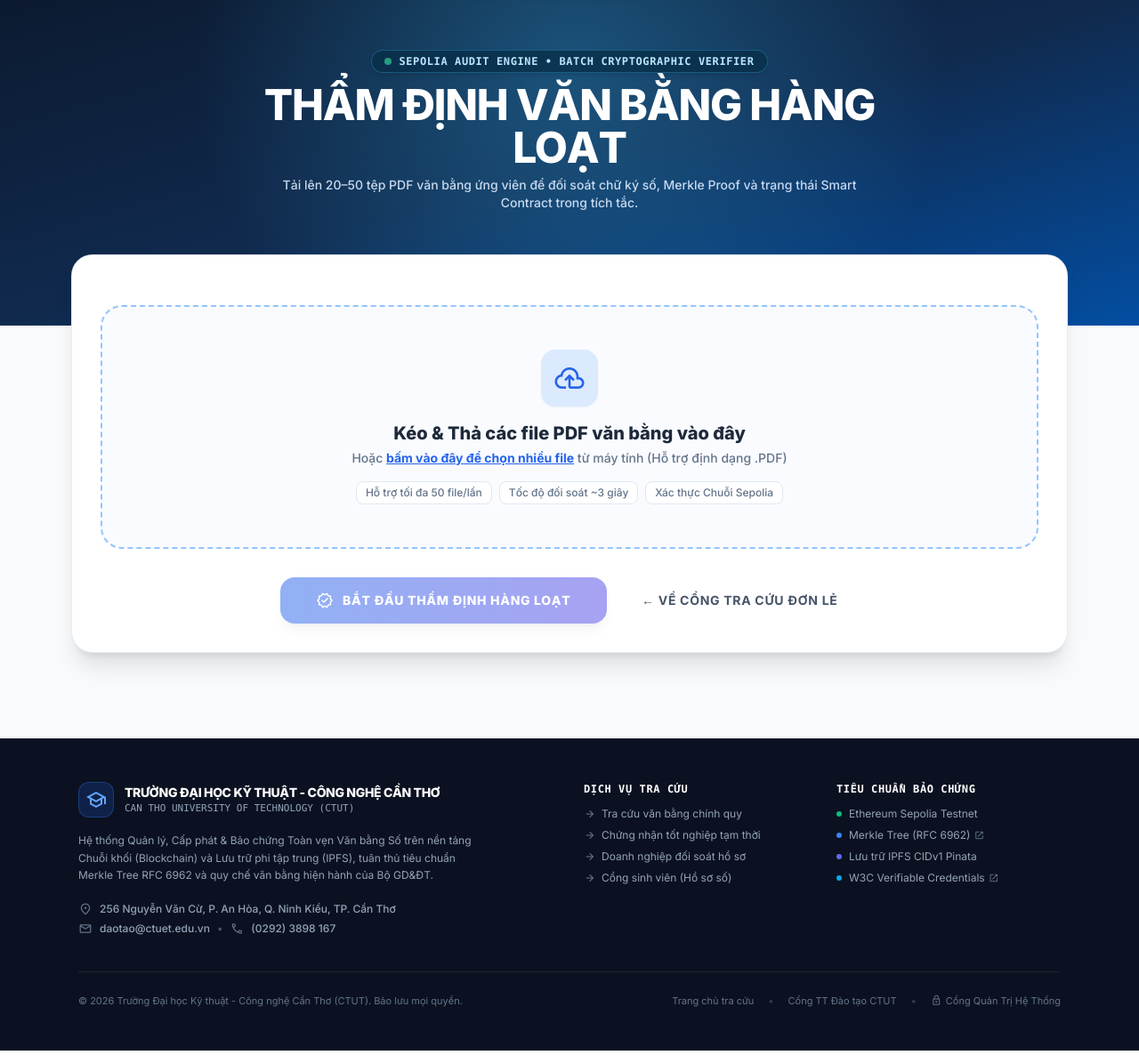
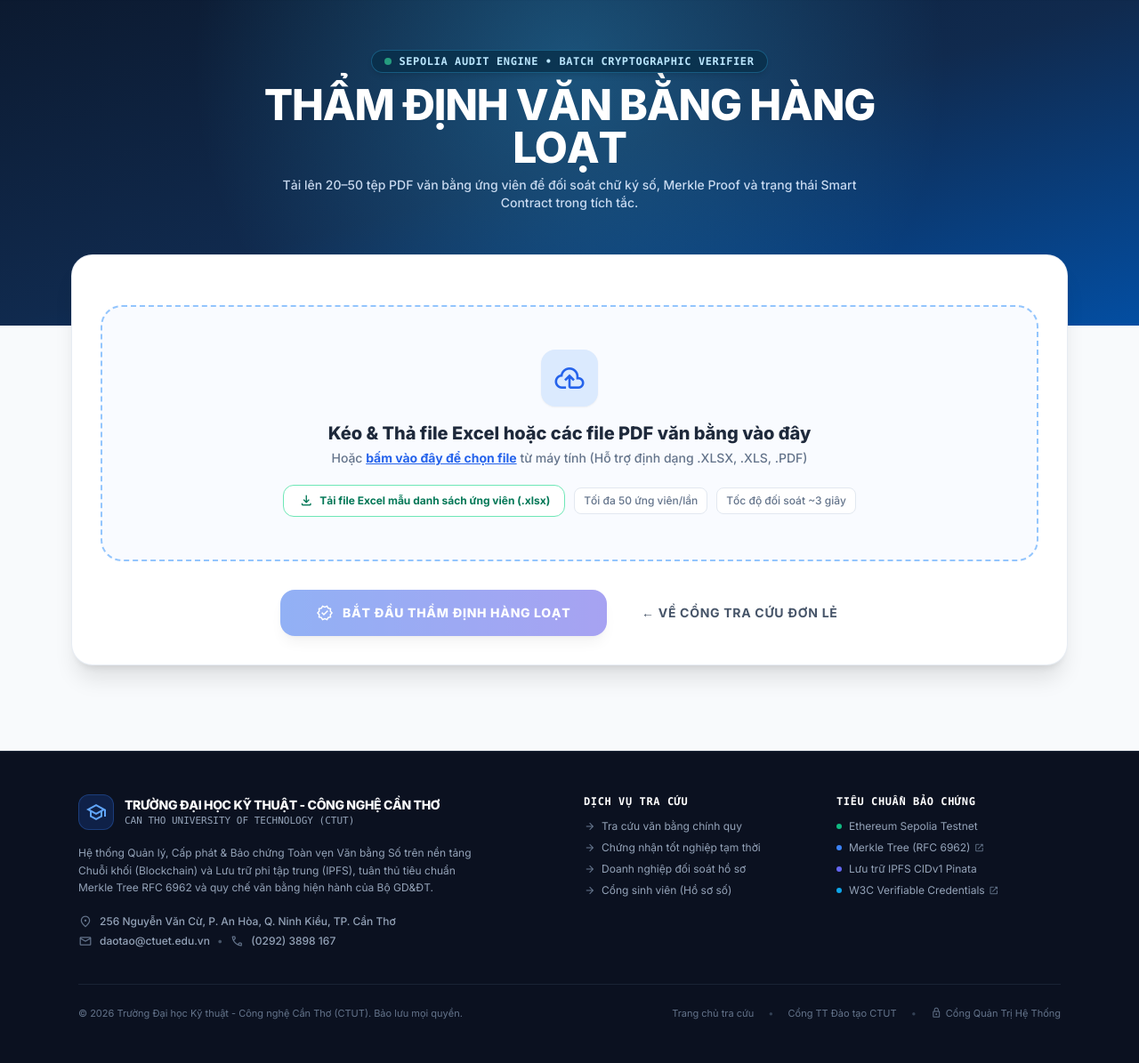
Before and after one commit to vtruongkhuong/HeThongLuuTru_CapPhat_XacMinhVanBang_Blockchain, a Django app: page /doanh-nghiep/ in a window 1280 px wide. Shown: the part 78-1273 px from the top of the page at 89% size. Run offline with Django 5.2, Linux system fonts and the light colour scheme; parts of the project's set-up code (start-up, migrations or seed data) failed here and were passed over; some libraries are stand-ins or nearby versions.

Commit message:
feat(DoanhNghiep): Ho tro file Excel danh sach ung vien tham dinh hang loat va nut tai file mau

```diff
--- a/apps/verification/urls.py
+++ b/apps/verification/urls.py
@@ -8,6 +8,7 @@ urlpatterns = [
     path('tracuu/', views.public_verify_view, name='public_verify'),
     path('tracuu-tam-thoi/', views.verify_temp_cert_view, name='verify_temp_cert'),
     path('doanh-nghiep/', views.employer_batch_verify_view, name='employer_batch_verify'),
+    path('doanh-nghiep/mau-excel/', views.download_employer_sample_excel, name='employer_sample_excel'),
     path('chung-thuc-pdf/<str:degree_id>/', views.download_verification_cert_pdf, name='download_verification_cert_pdf'),
     path('badge/<str:degree_uuid>.svg', views.degree_badge_svg, name='degree_badge_svg'),
     # [Nghĩa - Tech Showcase] Visual Merkle Tree & W3C Verifiable Credentials
--- a/apps/verification/views.py
+++ b/apps/verification/views.py
@@ -522,11 +522,25 @@ def download_verification_cert_pdf(request, degree_id):
     return response
 
 
+def download_employer_sample_excel(request):
+    """
+    [Doanh nghiệp] Tải file Excel mẫu danh sách ứng viên tuyển dụng để thẩm định hàng loạt
+    """
+    import os
+    file_path = os.path.join(settings.BASE_DIR, 'danh_sach_ung_vien_mau.xlsx')
+    if os.path.exists(file_path):
+        with open(file_path, 'rb') as fh:
+            response = HttpResponse(fh.read(), content_type="application/vnd.openxmlformats-officedocument.spreadsheetml.sheet")
+            response['Content-Disposition'] = 'attachment; filename="danh_sach_ung_vien_mau.xlsx"'
+            return response
+    return HttpResponse("File mẫu chưa được khởi tạo", status=404)
+
+
 def employer_batch_verify_view(request):
     """
     [Nghĩa - Task 1] Cổng Doanh nghiệp Xác minh Hàng loạt (Batch Employer Verification).
-    Cho phép nhà tuyển dụng kéo-thả hàng loạt file PDF (20-50 files) để hệ thống tự động
-    đối soát thật/giả/thu hồi trong vài giây và xuất báo cáo thẩm định dạng Excel/PDF.
+    Cho phép nhà tuyển dụng tải lên file Excel danh sách ứng viên hoặc kéo-thả hàng loạt file PDF
+    để hệ thống tự động đối soát thật/giả/thu hồi trong vài giây và xuất báo cáo thẩm định dạng Excel.
     """
     context = {
         'results': [],
@@ -545,6 +559,135 @@ def employer_batch_verify_view(request):
             file_bytes = f.read()
             f.seek(0)
 
+            # ── 1. NẾU LÀ FILE EXCEL DANH SÁCH ỨNG VIÊN (.XLSX / .XLS) ────────────
+            if file_name.lower().endswith(('.xlsx', '.xls')):
+                try:
+                    wb = openpyxl.load_workbook(io.BytesIO(file_bytes), data_only=True)
+                    ws = wb.active
+                    header_row_idx = 2
+                    for r_idx in range(1, 10):
+                        row_vals = [str(ws.cell(row=r_idx, column=c).value or '').lower() for c in range(1, 10)]
+                        if any('họ' in v or 'mssv' in v or 'số hiệu' in v for v in row_vals):
+                            header_row_idx = r_idx
+                            break
+
+                    for r_idx in range(header_row_idx + 1, ws.max_row + 1):
+                        name_val = str(ws.cell(row=r_idx, column=2).value or '').strip()
+                        code_val = str(ws.cell(row=r_idx, column=3).value or '').strip()
+                        deg_val = str(ws.cell(row=r_idx, column=4).value or '').strip()
+                        type_val = str(ws.cell(row=r_idx, column=5).value or '').strip()
+
+                        if not name_val and not code_val and not deg_val:
+                            continue
+
+                        degree = None
+                        if deg_val:
+                            m_serial = re.match(r'^CTUT-[^-]+-(\d+)$', deg_val.strip(), re.IGNORECASE)
+                            if m_serial:
+                                try:
+                                    degree = Degree.objects.filter(pk=int(m_serial.group(1))).select_related(
+                                        'student', 'student__major', 'student__faculty', 'degree_type', 'batch'
+                                    ).first()
+                                except (ValueError, TypeError):
+                                    pass
+                            if not degree:
+                                degree = Degree.objects.filter(
+                                    Q(canonical_hash__iexact=deg_val) |
+                                    Q(student__student_code__iexact=deg_val)
+                                ).select_related(
+                                    'student', 'student__major', 'student__faculty', 'degree_type', 'batch'
+                                ).first()
+
+                        if not degree and code_val:
+                            degree = Degree.objects.filter(student__student_code__iexact=code_val).select_related(
+                                'student', 'student__major', 'student__faculty', 'degree_type', 'batch'
+                            ).first()
+
+                        if degree:
+                            if degree.status == 'REVOKED':
+                                status = 'REVOKED'
+                                status_text = 'Văn bằng đã bị thu hồi'
+                                badge_class = 'bg-amber-50 text-amber-700 border-amber-200'
+                            elif degree.status == 'ISSUED':
+                                status = 'VERIFIED'
+                                status_text = 'Hợp lệ (Chuẩn Blockchain)'
+                                badge_class = 'bg-emerald-50 text-emerald-700 border-emerald-200'
+                            else:
+                                status = 'PENDING'
+                                status_text = 'Chưa phát hành chính thức'
+                                badge_class = 'bg-slate-50 text-slate-700 border-slate-200'
+
+                            proof_obj = getattr(degree, 'merkle_proof', None)
+                            if not proof_obj:
+                                try:
+                                    DegreeMerkleProof = apps.get_model('blockchain', 'DegreeMerkleProof')
+                                    proof_obj = DegreeMerkleProof.objects.filter(degree=degree).first()
+                                except LookupError:
+                                    proof_obj = None
+                            issuance_batch = getattr(degree, 'issuance_batch', None) or getattr(proof_obj, 'issuance_batch', None)
+                            if not issuance_batch and degree.batch:
+                                issuance_batch = degree.batch.issuance_batches.filter(status='CONFIRMED').first()
+
+                            merkle_root = getattr(issuance_batch, 'merkle_root', '---')
+                            tx_hash = getattr(degree, 'tx_hash', None) or getattr(issuance_batch, 'tx_hash', '---')
+
+                            results.append({
+                                'file_name': f"Excel #{r_idx-header_row_idx}: {name_val}",
+                                'file_size': f"{file_size_kb} KB",
+                                'status': status,
+                                'status_text': status_text,
+                                'badge_class': badge_class,
+                                'degree_id': str(degree.id),
+                                'student_name': degree.student.full_name if degree.student else name_val,
+                                'student_code': degree.student.student_code if degree.student else code_val,
+                                'degree_type': degree.degree_type.name if degree.degree_type else (type_val or 'Cử nhân'),
+                                'major': degree.student.major.name if (degree.student and degree.student.major) else '---',
+                                'degree_number': degree.degree_number or '---',
+                                'merkle_root': merkle_root,
+                                'tx_hash': tx_hash,
+                                'etherscan_url': f"https://sepolia.etherscan.io/tx/{tx_hash}" if tx_hash and tx_hash != '---' else None,
+                            })
+                        else:
+                            is_tampered_test = any('fake' in s or 'tamper' in s for s in [deg_val.lower(), code_val.lower()])
+                            status = 'TAMPERED' if is_tampered_test else 'NOT_FOUND'
+                            status_text = 'Nghi vấn làm giả / Sai mã chuỗi' if is_tampered_test else 'Không tìm thấy hồ sơ'
+                            badge_class = 'bg-rose-50 text-rose-700 border-rose-200' if is_tampered_test else 'bg-gray-50 text-gray-600 border-gray-200'
+
+                            results.append({
+                                'file_name': f"Excel #{r_idx-header_row_idx}: {name_val}",
+                                'file_size': f"{file_size_kb} KB",
+                                'status': status,
+                                'status_text': status_text,
+                                'badge_class': badge_class,
+                                'degree_id': None,
+                                'student_name': name_val or '---',
+                                'student_code': code_val or '---',
+                                'degree_type': type_val or '---',
+                                'major': '---',
+                                'degree_number': deg_val or '---',
+                                'merkle_root': '---',
+                                'tx_hash': '---',
+                                'etherscan_url': None,
+                            })
+
+                        # Ghi nhận vào VerificationLog đối soát
+                        try:
+                            VerificationLog.objects.create(
+                                search_query=deg_val or code_val or name_val,
+                                degree=degree,
+                                ip_address=get_client_ip(request),
+                                user_agent=request.META.get('HTTP_USER_AGENT', ''),
+                                is_successful=(status == 'VERIFIED'),
+                                result_status=status,
+                                verification_type='PUBLIC_SEARCH',
+                            )
+                        except Exception:
+                            pass
+                except Exception as err:
+                    logger.error("Lỗi đọc file Excel thẩm định: %s", err)
+                continue
+
+            # ── 2. NẾU LÀ TỆP PDF VĂN BẰNG ĐƠN LẺ (.PDF) ─────────────────────────
             file_sha256 = hashlib.sha256(file_bytes).hexdigest()
             qr_text, text_hash = _read_pdf(file_bytes)
 
--- a/config/urls.py
+++ b/config/urls.py
@@ -14,6 +14,7 @@ urlpatterns = [
     path('tracuu/', verification_views.public_verify_view, name='public_verify'),
     path('tracuu-tam-thoi/', verification_views.verify_temp_cert_view, name='verify_temp_cert'),
     path('doanh-nghiep/', verification_views.employer_batch_verify_view, name='employer_batch_verify'),
+    path('doanh-nghiep/mau-excel/', verification_views.download_employer_sample_excel, name='employer_sample_excel_root'),
     path('animate-ui/', animate_ui_demo_view, name='animate_ui_demo'),
 
     # Route chuẩn có app_name = 'verification' theo yêu cầu N2
--- a/templates/verification/employer_batch_verify.html
+++ b/templates/verification/employer_batch_verify.html
@@ -35,23 +35,26 @@
 
                 <!-- Dropzone Area -->
                 <div id="drop-zone" class="border-2 border-dashed border-blue-300 hover:border-blue-500 rounded-3xl p-8 sm:p-12 text-center bg-blue-50/40 hover:bg-blue-50/70 transition-all cursor-pointer group flex flex-col items-center justify-center">
-                    <input type="file" id="file-input" name="pdf_files" multiple accept=".pdf,application/pdf" class="hidden">
+                    <input type="file" id="file-input" name="pdf_files" multiple accept=".pdf,application/pdf,.xlsx,.xls,application/vnd.openxmlformats-officedocument.spreadsheetml.sheet,application/vnd.ms-excel" class="hidden">
 
                     <div class="w-16 h-16 rounded-2xl bg-blue-100 group-hover:bg-blue-600 text-blue-600 group-hover:text-white flex items-center justify-center transition-all duration-300 shadow-sm group-hover:scale-110 mb-4">
                         <span class="material-symbols-outlined text-4xl">cloud_upload</span>
                     </div>
 
                     <h3 class="text-lg sm:text-xl font-black text-slate-800 group-hover:text-blue-700 transition-colors">
-                        Kéo & Thả các file PDF văn bằng vào đây
+                        Kéo & Thả file Excel hoặc các file PDF văn bằng vào đây
                     </h3>
                     <p class="text-xs sm:text-sm text-slate-500 mt-1 font-medium">
-                        Hoặc <span class="text-blue-600 font-bold underline">bấm vào đây để chọn nhiều file</span> từ máy tính (Hỗ trợ định dạng .PDF)
+                        Hoặc <span class="text-blue-600 font-bold underline">bấm vào đây để chọn file</span> từ máy tính (Hỗ trợ định dạng .XLSX, .XLS, .PDF)
                     </p>
 
-                    <div class="mt-4 flex flex-wrap items-center justify-center gap-2 text-xs text-slate-500 font-medium">
-                        <span class="px-2.5 py-1 rounded-lg bg-white border border-slate-200">Hỗ trợ tối đa 50 file/lần</span>
-                        <span class="px-2.5 py-1 rounded-lg bg-white border border-slate-200">Tốc độ đối soát ~3 giây</span>
-                        <span class="px-2.5 py-1 rounded-lg bg-white border border-slate-200">Xác thực Chuỗi Sepolia</span>
+                    <div class="mt-5 flex flex-wrap items-center justify-center gap-2.5 text-xs">
+                        <a href="{% url 'verification:employer_sample_excel' %}" download class="taste-btn px-4 py-2 rounded-xl bg-white hover:bg-emerald-50 text-emerald-700 border border-emerald-300 shadow-xs font-bold flex items-center gap-1.5 transition-all" onclick="event.stopPropagation();">
+                            <span class="material-symbols-outlined text-[18px]">download</span>
+                            Tải file Excel mẫu danh sách ứng viên (.xlsx)
+                        </a>
+                        <span class="px-2.5 py-1.5 rounded-lg bg-white border border-slate-200 text-slate-500 font-medium">Tối đa 50 ứng viên/lần</span>
+                        <span class="px-2.5 py-1.5 rounded-lg bg-white border border-slate-200 text-slate-500 font-medium">Tốc độ đối soát ~3 giây</span>
                     </div>
                 </div>
 
@@ -251,10 +254,11 @@ document.addEventListener("DOMContentLoaded", function() {
         fileChips.innerHTML = '';
 
         files.forEach((f, idx) => {
+            const isExcel = f.name.toLowerCase().endsWith('.xlsx') || f.name.toLowerCase().endsWith('.xls');
             const chip = document.createElement('div');
             chip.className = 'inline-flex items-center gap-1.5 px-3 py-1 rounded-xl bg-slate-100 border border-slate-200 text-xs font-medium text-slate-700 shadow-2xs';
             chip.innerHTML = `
-                <span class="material-symbols-outlined text-[15px] text-rose-500">picture_as_pdf</span>
+                <span class="material-symbols-outlined text-[15px] ${isExcel ? 'text-emerald-600' : 'text-rose-500'}">${isExcel ? 'table_view' : 'picture_as_pdf'}</span>
                 <span class="truncate max-w-[150px]">${f.name}</span>
                 <span class="text-[10px] text-slate-400">(${Math.round(f.size/1024)}KB)</span>
             `;
```
Also changed, not shown: 1 other file.
